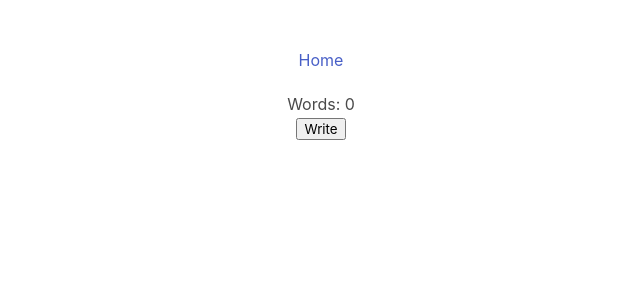
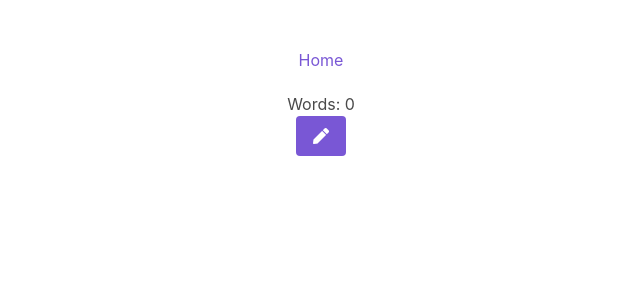
Before and after one commit to PrajnaAvidya/writer, a Vue app: page / in a window 1280 px wide. Shown: the top 300 px of the page, without its empty margins (319-959 px from the left). Built offline with nearby package versions, Linux system fonts and the light colour scheme.

Commit message:
added buefy/font awesome

```diff
--- a/package.json
+++ b/package.json
@@ -10,12 +10,13 @@
     "test:unit": "vue-cli-service test:unit"
   },
   "dependencies": {
-    "bulma": "^0.7.2",
+    "buefy": "^0.7.1",
     "vue": "^2.5.21",
     "vue-router": "^3.0.1",
     "vuex": "^3.0.1"
   },
   "devDependencies": {
+    "@fortawesome/fontawesome-free": "^5.6.3",
     "@vue/cli-plugin-babel": "^3.3.0",
     "@vue/cli-plugin-e2e-cypress": "^3.3.0",
     "@vue/cli-plugin-eslint": "^3.3.0",
--- a/public/index.html
+++ b/public/index.html
@@ -11,7 +11,11 @@
     <noscript>
       <strong>We're sorry but writer doesn't work properly without JavaScript enabled. Please enable it to continue.</strong>
     </noscript>
-    <div id="app"></div>
+    <section class="section">
+      <div class="container">
+        <div id="app"></div>
+      </div>
+    </section>
     <!-- built files will be auto injected -->
   </body>
 </html>
--- a/src/App.vue
+++ b/src/App.vue
@@ -1,13 +1,11 @@
 <template>
-  <section class="section">
-    <div class="container" id="app">
-      <div id="nav">
-        <router-link to="/">Home</router-link>
-      </div>
+  <div id="app">
+    <div id="nav">
+      <router-link to="/">Home</router-link>
+    </div>
 
-      <router-view/>
-    </div>
-    </section>
+    <router-view/>
+  </div>
 </template>
 
 <style lang="scss">
--- a/src/main.js
+++ b/src/main.js
@@ -1,9 +1,16 @@
-import '../node_modules/bulma/css/bulma.css';
+import 'buefy/dist/buefy.css';
+import '../node_modules/@fortawesome/fontawesome-free/css/all.min.css';
 
 import Vue from 'vue';
+import Buefy from 'buefy';
+
 import App from './App.vue';
 import router from './router';
 import store from './store';
+
+Vue.use(Buefy, {
+  defaultIconPack: 'fas',
+});
 
 Vue.config.productionTip = false;
 
--- a/src/views/Game.vue
+++ b/src/views/Game.vue
@@ -2,7 +2,7 @@
   <div class="game">
     <div class="words">Words: {{ words }}</div>
 
-    <button @click="write">Write</button>
+    <a class="button is-primary" @click="write"><span class="fas fa-pen"></span></a>
   </div>
 </template>
 
```
Also changed, not shown: 1 other file (tests, documents, lock files or other folders).
